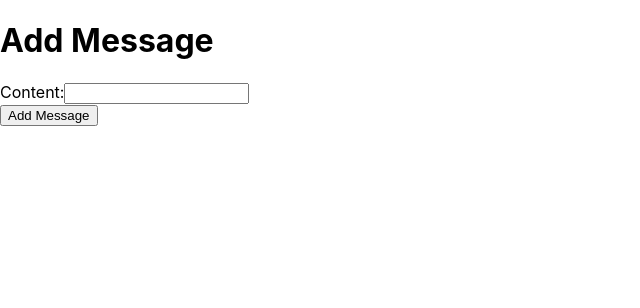
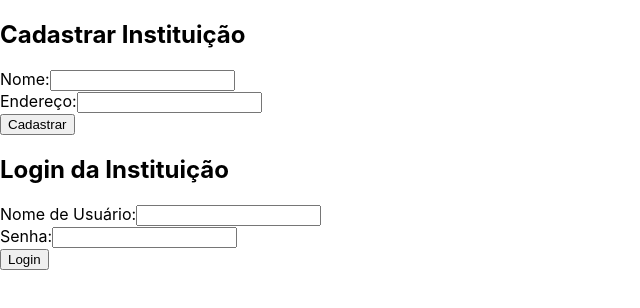
Before and after one commit to ResidenciaTICBrisa/Edutech, a React (Create React App) app in the folder src/frontend/: page / in a window 1280 px wide. Shown: the top 308 px of the page, without its empty margins (0-640 px from the left). Built offline with nearby package versions, Linux system fonts and the light colour scheme.

Commit message:
[US01] adicionando campos de cadstro e login

```diff
--- a/src/frontend/src/App.js
+++ b/src/frontend/src/App.js
@@ -2,43 +2,102 @@ import React, { useState } from "react";
 import axios from "axios";
 
 function App() {
-  const [message, setMessage] = useState({
-    id: 0,
-    content: "",
+  const [instituicao, setInstituicao] = useState({
+    nome: "",
+    endereco: "",
+    // Outros campos relevantes para o cadastro de instituições
   });
 
-  const handleInputChange = (event) => {
+  const [credenciaisLogin, setCredenciaisLogin] = useState({
+    nomeUsuario: "",
+    senha: "",
+  });
+
+  const handleInstituicaoInputChange = (event) => {
     const { name, value } = event.target;
-    setMessage({ ...message, [name]: value });
+    setInstituicao({ ...instituicao, [name]: value });
   };
 
-  const handleSubmit = async (event) => {
+  const handleLoginInputChange = (event) => {
+    const { name, value } = event.target;
+    setCredenciaisLogin({ ...credenciaisLogin, [name]: value });
+  };
+
+  const handleInstituicaoSubmit = async (event) => {
     event.preventDefault();
     try {
+      // Enviar os dados da instituição para o servidor
       const response = await axios.post(
-        "http://localhost:8000/add_message",
-        message
+        "http://localhost:8000/cadastrar_instituicao",
+        instituicao
       );
-      console.log(response.data); // Mensagem de sucesso do back-end
+      console.log(response.data); // Mensagem de sucesso do servidor
     } catch (error) {
-      console.error("Error adding message:", error);
+      console.error("Erro ao cadastrar instituição:", error);
+    }
+  };
+
+  const handleInstituicaoLogin = async (event) => {
+    event.preventDefault();
+    try {
+      // Enviar as credenciais de login para o servidor
+      const response = await axios.post(
+        "http://localhost:8000/login_instituicao",
+        credenciaisLogin
+      );
+      console.log(response.data); // Mensagem de sucesso do servidor ou token de autenticação
+    } catch (error) {
+      console.error("Erro ao fazer login:", error);
     }
   };
 
   return (
     <div className="App">
-      <h1>Add Message</h1>
-      <form onSubmit={handleSubmit}>
+      <h2>Cadastrar Instituição</h2>
+      <form onSubmit={handleInstituicaoSubmit}>
         <div>
-          <label>Content:</label>
+          <label>Nome:</label>
           <input
             type="text"
-            name="content"
-            value={message.content}
-            onChange={handleInputChange}
+            name="nome"
+            value={instituicao.nome}
+            onChange={handleInstituicaoInputChange}
           />
         </div>
-        <button type="submit">Add Message</button>
+        <div>
+          <label>Endereço:</label>
+          <input
+            type="text"
+            name="endereco"
+            value={instituicao.endereco}
+            onChange={handleInstituicaoInputChange}
+          />
+        </div>
+        {/* Outros campos do formulário de cadastro de instituições */}
+        <button type="submit">Cadastrar</button>
+      </form>
+
+      <h2>Login da Instituição</h2>
+      <form onSubmit={handleInstituicaoLogin}>
+        <div>
+          <label>Nome de Usuário:</label>
+          <input
+            type="text"
+            name="nomeUsuario"
+            value={credenciaisLogin.nomeUsuario}
+            onChange={handleLoginInputChange}
+          />
+        </div>
+        <div>
+          <label>Senha:</label>
+          <input
+            type="password"
+            name="senha"
+            value={credenciaisLogin.senha}
+            onChange={handleLoginInputChange}
+          />
+        </div>
+        <button type="submit">Login</button>
       </form>
     </div>
   );
```
